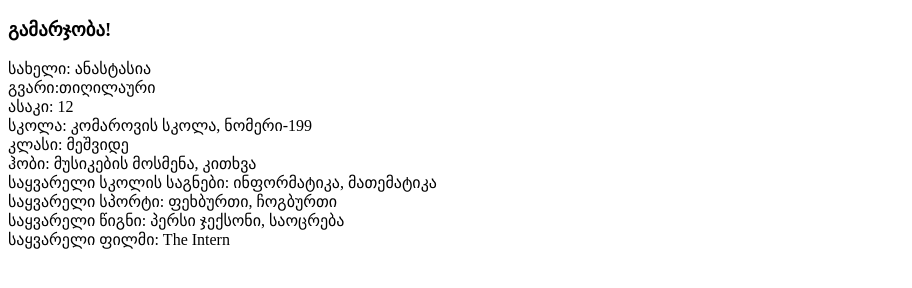
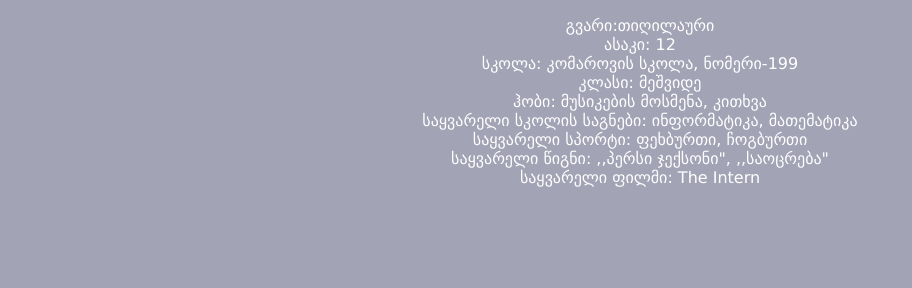
Before and after one commit to AnastasiTigilauri/AnastasiTigilauri, a plain HTML site: page anastasia.html in a window 1280 px wide. Shown: the whole page, without its empty margins (0-912 px from the left). Drawn offline with Linux system fonts and the light colour scheme.

Commit message:
my first commit

```diff
--- a/anastasia.html
+++ b/anastasia.html
@@ -6,10 +6,17 @@
     <meta name="viewport" content="width=device-width, initial-scale=1.0">
     <title>ჩემი პირველი საიტი</title>
 </head>
-<body>
-    <h3>გამარჯობა!</h3>
-    <p>სახელი: ანასტასია<br>გვარი:თიღილაური<br>ასაკი: 12<br>სკოლა: კომაროვის სკოლა, ნომერი-199<br>კლასი: მეშვიდე<br>ჰობი: მუსიკების მოსმენა, კითხვა
+<body style="background-color: rgb(163, 163, 182)">
+
+    <p style="color: white;
+    font-family: Verdana;
+    text-align: center;"
+
+        სახელი: ანასტასია<br>გვარი:თიღილაური<br>ასაკი: 12<br>სკოლა: კომაროვის სკოლა, ნომერი-199<br>კლასი: მეშვიდე<br>ჰობი: მუსიკების მოსმენა, კითხვა
         <br>საყვარელი სკოლის საგნები: ინფორმატიკა, მათემატიკა<br>საყვარელი სპორტი: ფეხბურთი, ჩოგბურთი
-        <br>საყვარელი წიგნი: პერსი ჯექსონი, საოცრება<br>საყვარელი ფილმი: The Intern
-</body>
+        <br>საყვარელი წიგნი: ,,პერსი ჯექსონი", ,,საოცრება"<br>საყვარელი ფილმი: The Intern
+
+
+</p>
+</body
 </html>
```
